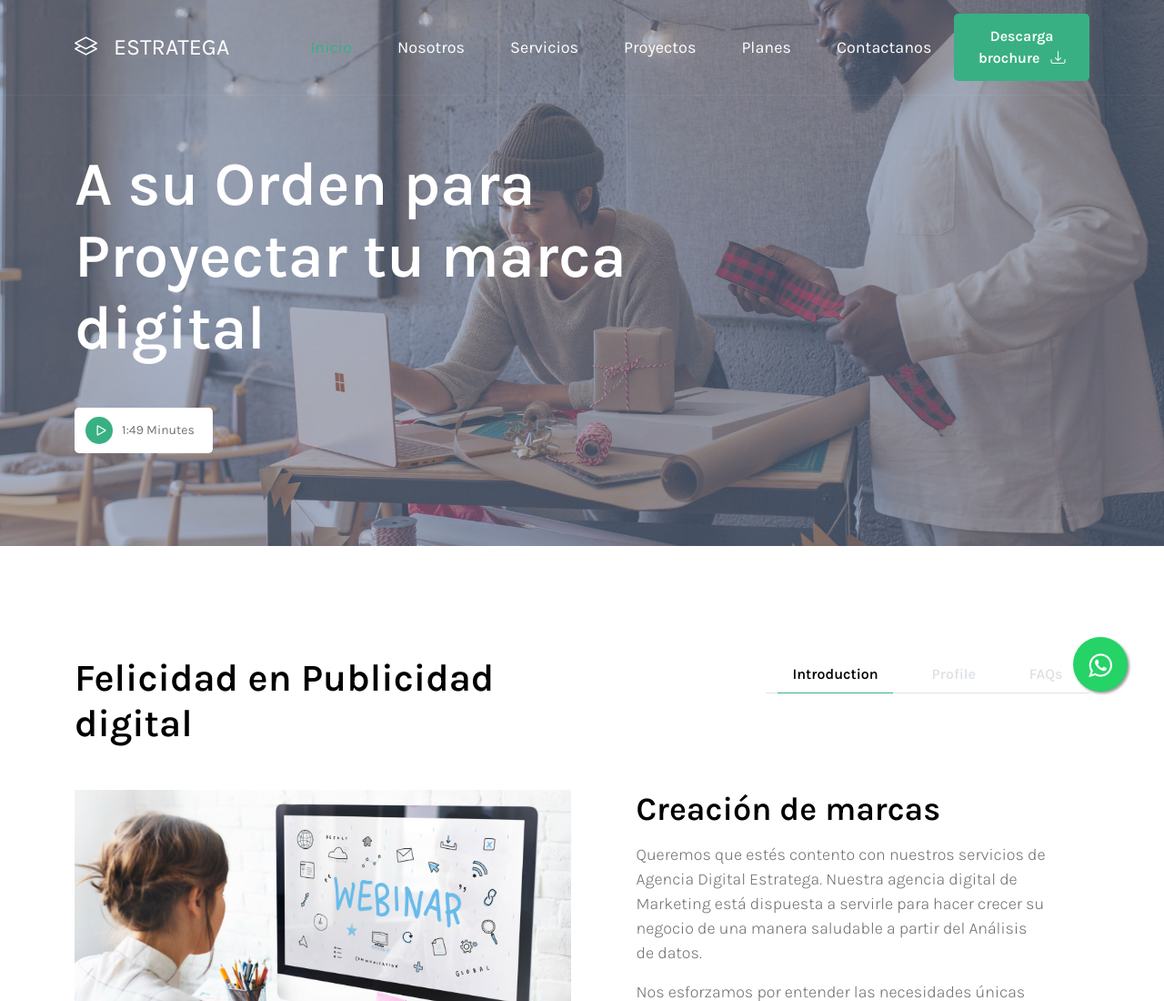
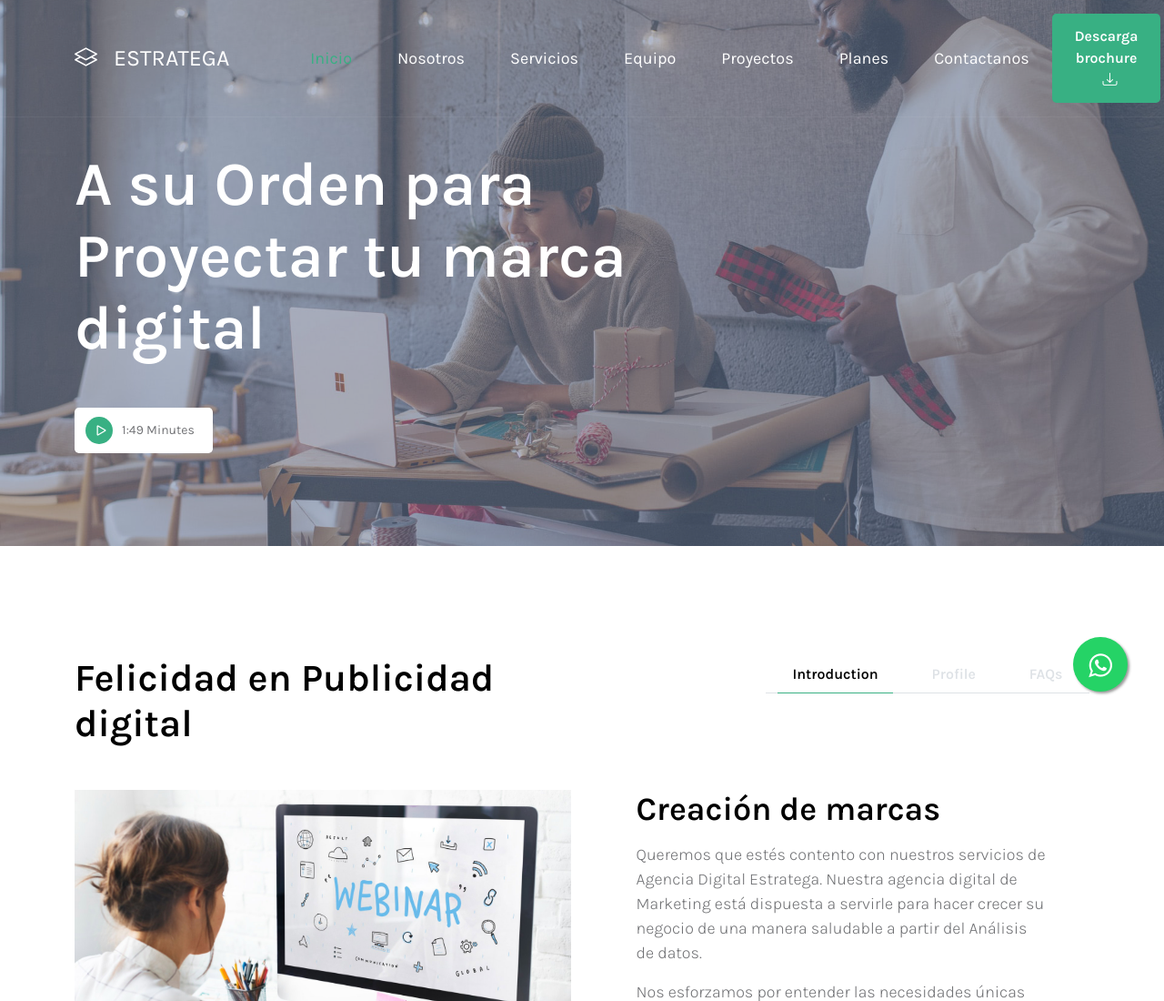
Before and after one commit to managerrojo/estrategaDigital, a plain HTML site: page index.html in a window 1280 px wide. Shown: the top 1100 px of the page at 91% size. Drawn offline with Linux system fonts and the light colour scheme.

Commit message:
add section menu

```diff
--- a/index.html
+++ b/index.html
@@ -73,6 +73,9 @@
 
                         <li class="nav-item">
                             <a class="nav-link" href="#section_3">Servicios</a>
+                        </li>
+                        <li class="nav-item">
+                            <a class="nav-link" href="#Magigcars">Equipo</a>
                         </li>
 
                         <li class="nav-item">
```
